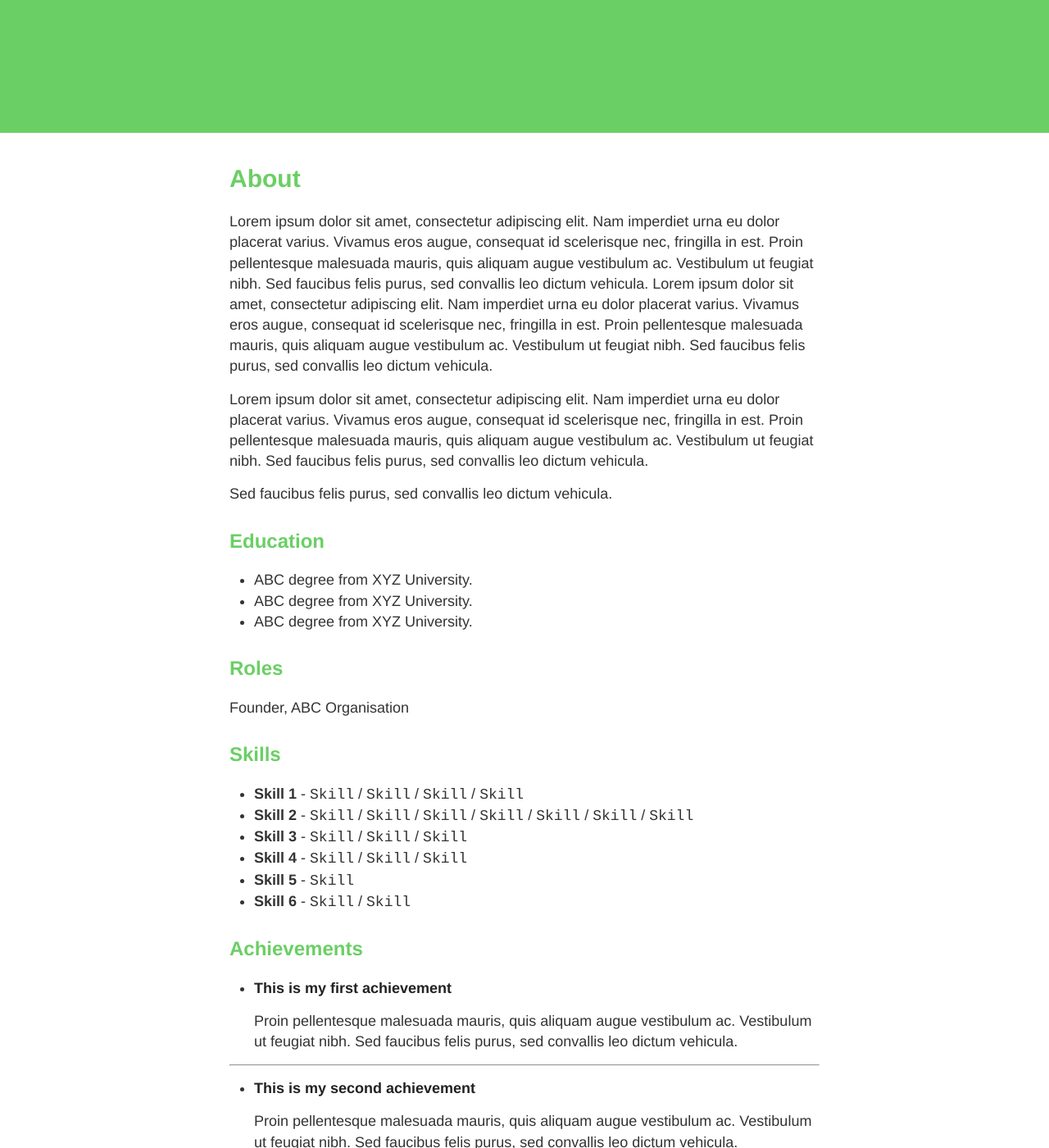
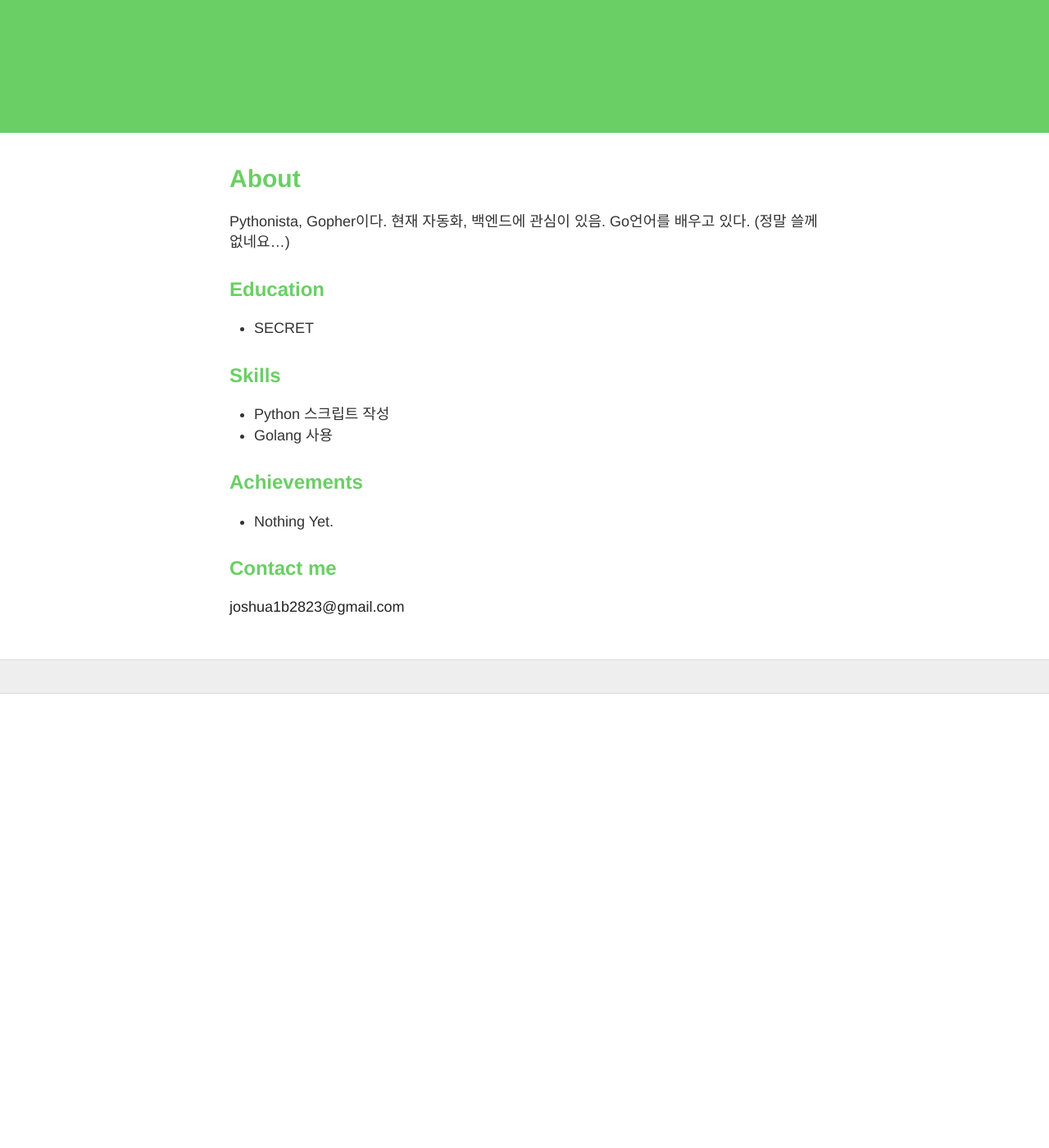
Before and after one commit to joshua1b/joshua1b.github.io, a Jekyll site: the page built from about.md, in a window 1280 px wide and 1400 px high, scrolled down 481 px. Shown: the whole window at 82% size. Built offline with Jekyll 4.4.1, drawn with Linux system fonts in a browser that asks for light colours; nearby versions of some CDN libraries; after the commit the page ends 1327 px from its top, so only the background shows below that; some of the changed text lies outside the part shown.

Commit message:
Writed about me.

```diff
--- a/about.md
+++ b/about.md
@@ -4,52 +4,24 @@
 permalink: /about/
 ---
 
-Lorem ipsum dolor sit amet, consectetur adipiscing elit. Nam imperdiet urna eu dolor placerat varius. Vivamus eros augue, consequat id scelerisque nec, fringilla in est. Proin pellentesque malesuada mauris, quis aliquam augue vestibulum ac. Vestibulum ut feugiat nibh. Sed faucibus felis purus, sed convallis leo dictum vehicula. Lorem ipsum dolor sit amet, consectetur adipiscing elit. Nam imperdiet urna eu dolor placerat varius. Vivamus eros augue, consequat id scelerisque nec, fringilla in est. Proin pellentesque malesuada mauris, quis aliquam augue vestibulum ac. Vestibulum ut feugiat nibh. Sed faucibus felis purus, sed convallis leo dictum vehicula.
-
-Lorem ipsum dolor sit amet, consectetur adipiscing elit. Nam imperdiet urna eu dolor placerat varius. Vivamus eros augue, consequat id scelerisque nec, fringilla in est. Proin pellentesque malesuada mauris, quis aliquam augue vestibulum ac. Vestibulum ut feugiat nibh. Sed faucibus felis purus, sed convallis leo dictum vehicula.
-
-Sed faucibus felis purus, sed convallis leo dictum vehicula.
+Pythonista, Gopher이다.
+현재 자동화, 백엔드에 관심이 있음.
+Go언어를 배우고 있다.
+(정말 쓸께 없네요...)
 
 ## Education
 
-* ABC degree from XYZ University.
-* ABC degree from XYZ University.
-* ABC degree from XYZ University.
-
-## Roles
-
-Founder, ABC Organisation
+* SECRET
 
 ## Skills
 
-* **Skill 1** - `Skill` / `Skill` / `Skill` / `Skill`
-* **Skill 2** - `Skill` / `Skill` / `Skill` / `Skill` / `Skill` / `Skill` / `Skill`
-* **Skill 3** - `Skill` / `Skill` / `Skill`
-* **Skill 4** - `Skill` / `Skill` / `Skill`
-* **Skill 5** - `Skill`
-* **Skill 6** - `Skill` / `Skill`
-
+* Python 스크립트 작성
+* Golang 사용
 
 ## Achievements
 
-
-* [**This is my first achievement**](#)
-
-   Proin pellentesque malesuada mauris, quis aliquam augue vestibulum ac. Vestibulum ut feugiat nibh. Sed faucibus felis purus, sed convallis leo dictum vehicula.
-
-***
-
-* [**This is my second achievement**](#)
-
-    Proin pellentesque malesuada mauris, quis aliquam augue vestibulum ac. Vestibulum ut feugiat nibh. Sed faucibus felis purus, sed convallis leo dictum vehicula.
-
-***
-
-* [**This is my third achievement**](#)
-
-   Proin pellentesque malesuada mauris, quis aliquam augue vestibulum ac. Vestibulum ut feugiat nibh. Sed faucibus felis purus, sed convallis leo dictum vehicula
-
+* Nothing Yet.
 
 ## Contact me
 
-[agarwal.akshay.akshay8@gmail.com](mailto:agarwal.akshay.akshay8@gmail.com)
+[joshua1b2823@gmail.com](mailto:joshua1b2823@gmail.com)
```
